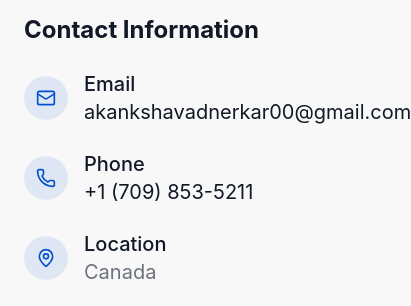
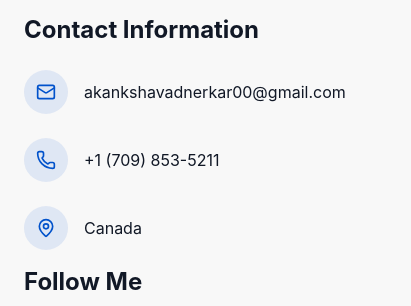
Before and after one commit to arvadnekar/minicabbooking, a Next.js app in the folder client/: page /contact in a window 390 px wide. Shown: the part 812-1118 px from the top of the page, 411 px wide, since content can reach past the window. Built offline with nearby package versions, Linux system fonts and the light colour scheme; no server answers.

Commit message:
remove: email phone id names add just icon

```diff
--- a/client/components/general/ContactInformation.tsx
+++ b/client/components/general/ContactInformation.tsx
@@ -8,13 +8,12 @@ export default function ContactInformation(){
     return (
         <>
         <h3 className="text-2xl font-bold mb-6">Contact Information</h3>
-        <div className="space-y-6">
+        <div className="space-y-6 text-base ">
               <div className="flex items-center gap-x-4">
                 <div className="bg-primary/10 p-3 rounded-full">
                   <Mail className="h-5 w-5 text-primary" />
                 </div>
                 <div className="flex flex-col justify-center">
-                  <span className="font-medium ">Email</span>
                   <Link href={'mailto:akankshavadnerkar00@gmail.com'}>akankshavadnerkar00@gmail.com</Link>
                 </div>
               </div>
@@ -24,7 +23,6 @@ export default function ContactInformation(){
                   <Phone className="h-5 w-5 text-primary" />
                 </div>
                 <div className="flex flex-col justify-center">
-                  <span className="font-medium">Phone</span>
                   <Link href={'tel:+1-709-853-5214'}>+1 (709) 853-5211</Link>
                 </div>
               </div>
@@ -34,8 +32,7 @@ export default function ContactInformation(){
                   <MapPin className="h-5 w-5 text-primary" />
                 </div>
                 <div className="flex flex-col justify-center">
-                  <span className="font-medium">Location</span>
-                  <span className="text-muted-foreground">Canada</span>
+                  <span className="text-medium">Canada</span>
                 </div>
               </div>
             </div>
```
